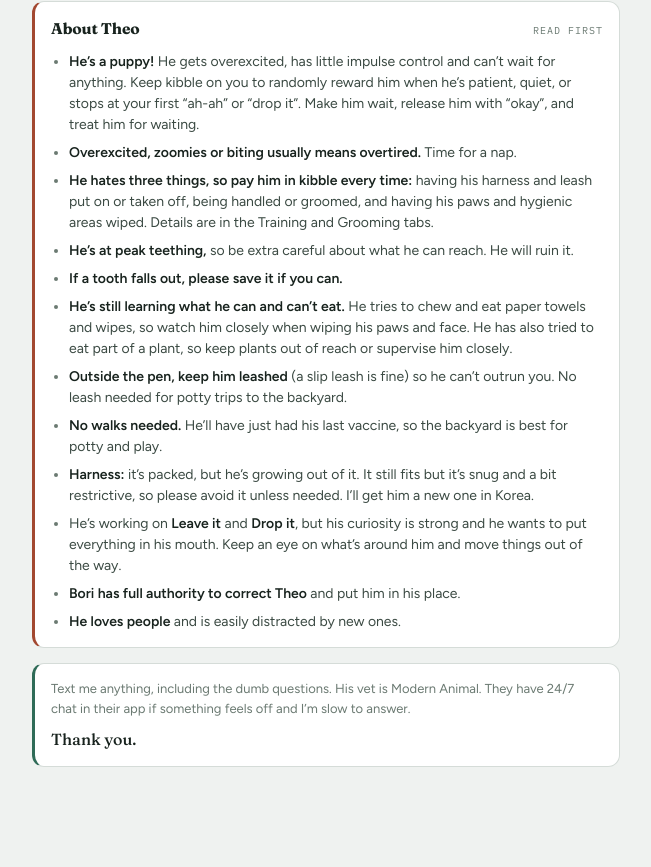
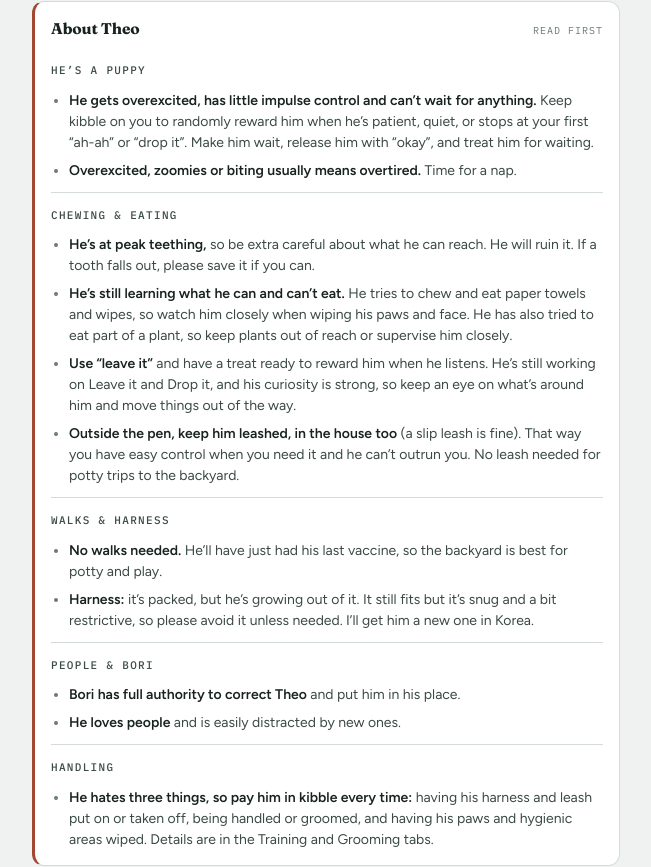
Before and after one commit to jkodeine/Theo-overnight, a plain HTML site: page index.html in a window 1280 px wide. Shown: the part 235-1102 px from the top of the page, without its empty margins (314-965 px from the left). Before the commit the page ends 1036 px from the top, so only its background shows below. Drawn offline with Linux system fonts and the light colour scheme.

Commit message:
Update guide: About Theo sections
Co-Authored-By: Claude Sonnet 5.5 <noreply@anthropic.com>
Claude-Session: https://claude.ai/code/session_01J6DWpU4WRe5kikYdswCmvv

```diff
--- a/index.html
+++ b/index.html
@@ -159,20 +159,48 @@ a{color:var(--green);font-weight:600}
   <section class="panel on" id="p-about" role="tabpanel" aria-labelledby="t-about">
   <div class="card heads">
     <div class="chead"><h2>About Theo</h2><span class="tagline">read first</span></div>
+    <div class="body">
+    <div class="sect">
+    <h3>He&rsquo;s a puppy</h3>
     <ul>
-      <li><strong>He&rsquo;s a puppy!</strong> He gets overexcited, has little impulse control and can&rsquo;t wait for anything. Keep kibble on you to randomly reward him when he&rsquo;s patient, quiet, or stops at your first &ldquo;ah-ah&rdquo; or &ldquo;drop it&rdquo;. Make him wait, release him with &ldquo;okay&rdquo;, and treat him for waiting.</li>
+      <li><strong>He gets overexcited, has little impulse control and can&rsquo;t wait for anything.</strong> Keep kibble on you to randomly reward him when he&rsquo;s patient, quiet, or stops at your first &ldquo;ah-ah&rdquo; or &ldquo;drop it&rdquo;. Make him wait, release him with &ldquo;okay&rdquo;, and treat him for waiting.</li>
       <li><strong>Overexcited, zoomies or biting usually means overtired.</strong> Time for a nap.</li>
-      <li><strong>He hates three things, so pay him in kibble every time:</strong> having his harness and leash put on or taken off, being handled or groomed, and having his paws and hygienic areas wiped. Details are in the Training and Grooming tabs.</li>
-      <li><strong>He&rsquo;s at peak teething,</strong> so be extra careful about what he can reach. He will ruin it.</li>
-      <li><strong>If a tooth falls out, please save it if you can.</strong></li>
+    </ul>
+    </div>
+
+    <div class="sect">
+    <h3>Chewing &amp; eating</h3>
+    <ul>
+      <li><strong>He&rsquo;s at peak teething,</strong> so be extra careful about what he can reach. He will ruin it. If a tooth falls out, please save it if you can.</li>
       <li><strong>He&rsquo;s still learning what he can and can&rsquo;t eat.</strong> He tries to chew and eat paper towels and wipes, so watch him closely when wiping his paws and face. He has also tried to eat part of a plant, so keep plants out of reach or supervise him closely.</li>
-      <li><strong>Outside the pen, keep him leashed</strong> (a slip leash is fine) so he can&rsquo;t outrun you. No leash needed for potty trips to the backyard.</li>
+      <li><strong>Use &ldquo;leave it&rdquo;</strong> and have a treat ready to reward him when he listens. He&rsquo;s still working on Leave it and Drop it, and his curiosity is strong, so keep an eye on what&rsquo;s around him and move things out of the way.</li>
+      <li><strong>Outside the pen, keep him leashed, in the house too</strong> (a slip leash is fine). That way you have easy control when you need it and he can&rsquo;t outrun you. No leash needed for potty trips to the backyard.</li>
+    </ul>
+    </div>
+
+    <div class="sect">
+    <h3>Walks &amp; harness</h3>
+    <ul>
       <li><strong>No walks needed.</strong> He&rsquo;ll have just had his last vaccine, so the backyard is best for potty and play.</li>
       <li><strong>Harness:</strong> it&rsquo;s packed, but he&rsquo;s growing out of it. It still fits but it&rsquo;s snug and a bit restrictive, so please avoid it unless needed. I&rsquo;ll get him a new one in Korea.</li>
-      <li>He&rsquo;s working on <strong>Leave it</strong> and <strong>Drop it</strong>, but his curiosity is strong and he wants to put everything in his mouth. Keep an eye on what&rsquo;s around him and move things out of the way.</li>
+    </ul>
+    </div>
+
+    <div class="sect">
+    <h3>People &amp; Bori</h3>
+    <ul>
       <li><strong>Bori has full authority to correct Theo</strong> and put him in his place.</li>
       <li><strong>He loves people</strong> and is easily distracted by new ones.</li>
     </ul>
+    </div>
+
+    <div class="sect">
+    <h3>Handling</h3>
+    <ul>
+      <li><strong>He hates three things, so pay him in kibble every time:</strong> having his harness and leash put on or taken off, being handled or groomed, and having his paws and hygienic areas wiped. Details are in the Training and Grooming tabs.</li>
+    </ul>
+    </div>
+    </div>
   </div>
   </section>
 
```
